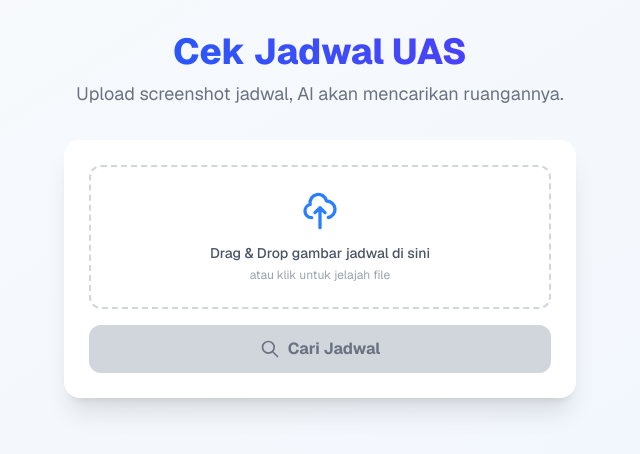
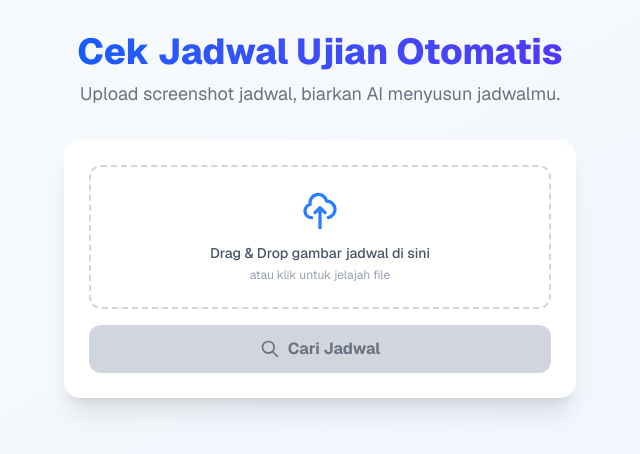
Before and after one commit to dzikrimr/uas-schedule-parser, a Next.js app: page / in a window 1280 px wide. Shown: the top 454 px of the page, without its empty margins (320-960 px from the left). Built offline with nearby package versions, Linux system fonts and the light colour scheme.

Commit message:
refactor ui

```diff
--- a/app/page.tsx
+++ b/app/page.tsx
@@ -151,10 +151,10 @@ export default function Home() {
 
         <div className="text-center mb-8">
           <h1 className="text-3xl md:text-4xl font-extrabold text-transparent bg-clip-text bg-gradient-to-r from-blue-600 to-indigo-600 mb-2">
-            Cek Jadwal UAS
+            Cek Jadwal Ujian Otomatis
           </h1>
           <p className="text-sm md:text-lg text-gray-500">
-            Upload screenshot jadwal, AI akan mencarikan ruangannya.
+            Upload screenshot jadwal, biarkan AI menyusun jadwalmu.
           </p>
         </div>
 
```
